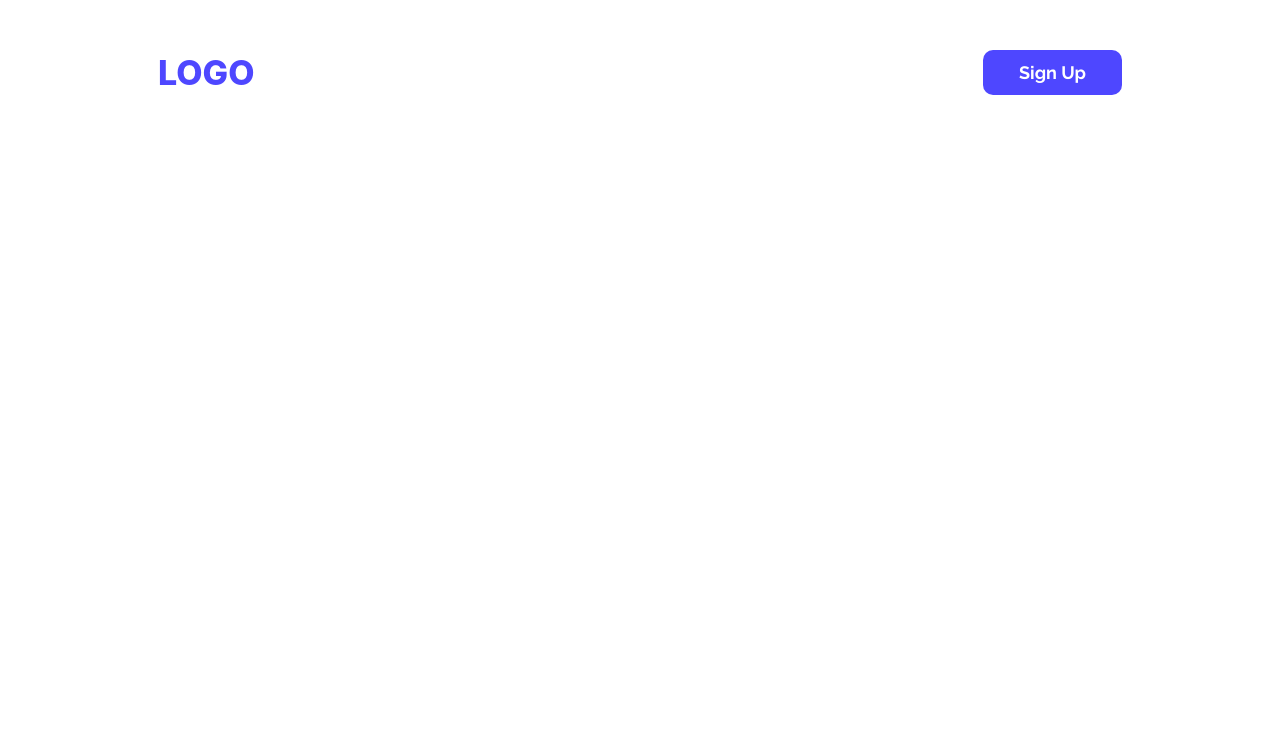
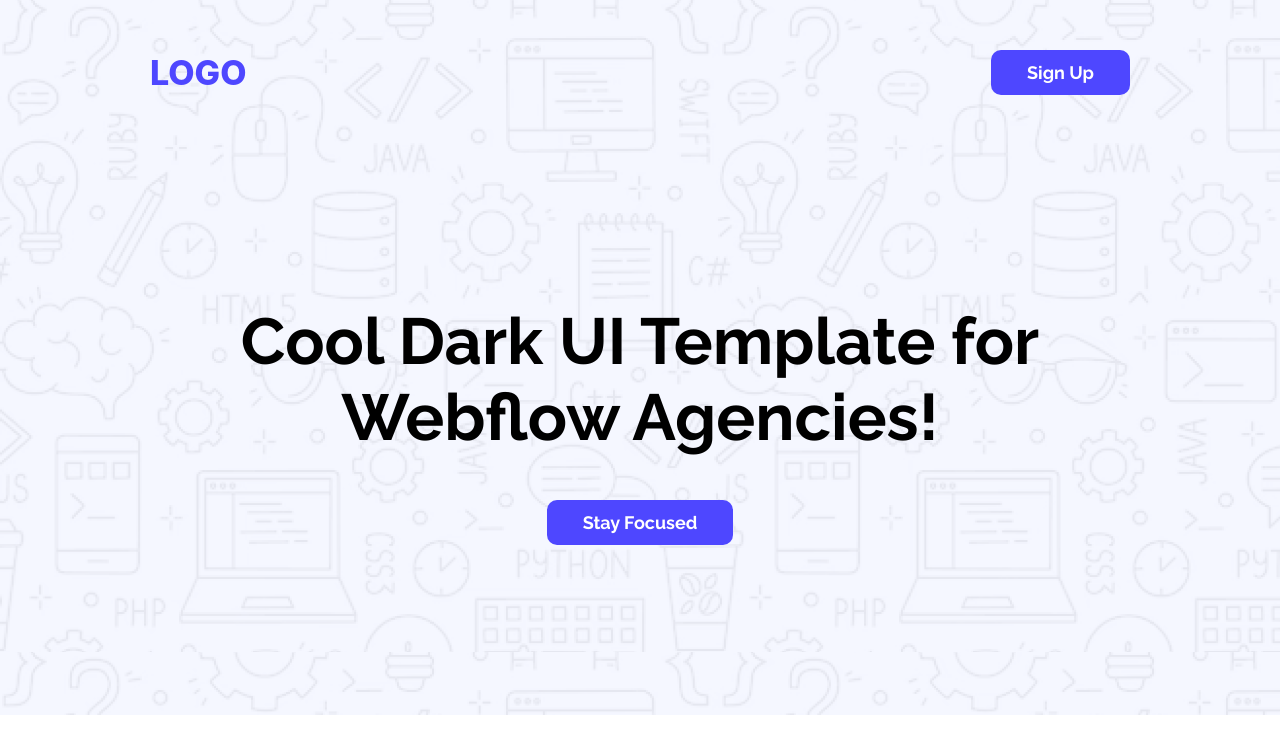
Before and after one commit to ahmed-1430/batch12-assignment01, a plain HTML site: page index.html in a window 1280 px wide. Drawn offline with Linux system fonts and the light colour scheme.

Commit message:
banner section modified

```diff
--- a/index.html
+++ b/index.html
@@ -12,6 +12,12 @@
             <h3 class="nav-icon inter-font2">LOGO</h3>
             <button class="primary-btn">Sign Up</button>
         </nav>
+        <div class="banner">
+            <div class="banner-title"> <h3 class="title">Cool Dark UI Template for Webflow Agencies!</h3></div>
+            <div><button class="primary-btn">Stay Focused</button></div>
+
+
+        </div>
     </header>
     <main>
 
--- a/styles/index.css
+++ b/styles/index.css
@@ -16,15 +16,19 @@
   font-style: normal;
 }
 
-
-
 /* imported fonts End  */
 
+/* header style  */
+header {
+    background-image: url(../Assets/Hero-bg.png);
+
+}
+/* header style End  */
 /* nav style  */
 nav {
     display: flex;
     justify-content: space-between;
-    padding: 10px 150px;
+    padding: 50px 150px;
     align-items: center;
 }
 .nav-icon {
@@ -35,7 +39,31 @@ nav {
 
 /* nav style end  */
 
+/* banner style  */
+.banner {
+    padding-top: 158px;
+    padding-bottom: 170px;
+    width: 905px;
+    margin: auto;
+    text-align: center;
+}
+.banner-title .title{
+    font-family: "Raleway", sans-serif;
+    font-size: 65px;
+    font-weight: bold;
+    margin-bottom: 45px;
+}
+/* banner style End  */
+
 /* shared style  */
+body {
+    margin: 0;
+    padding: 0;
+}
+h3 {
+    margin: 0;
+}
+
 .primary-btn {
     font-family: "Raleway", sans-serif;
     font-size: 18px;
@@ -45,5 +73,7 @@ nav {
     color: #FFFFFF;
     border-radius: 10px;
     border: none;
+    cursor: pointer;
 }
+
 /* shared style End  */
```
